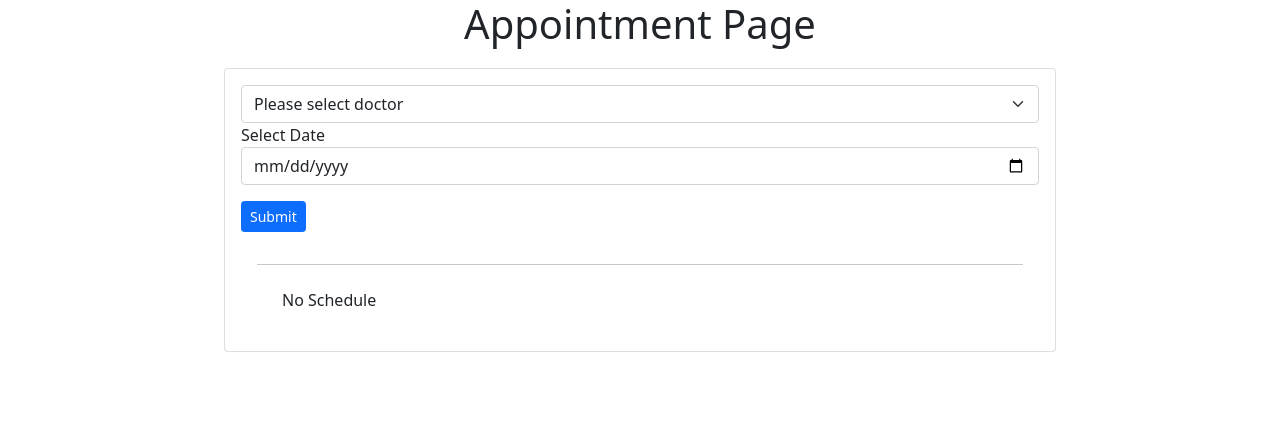
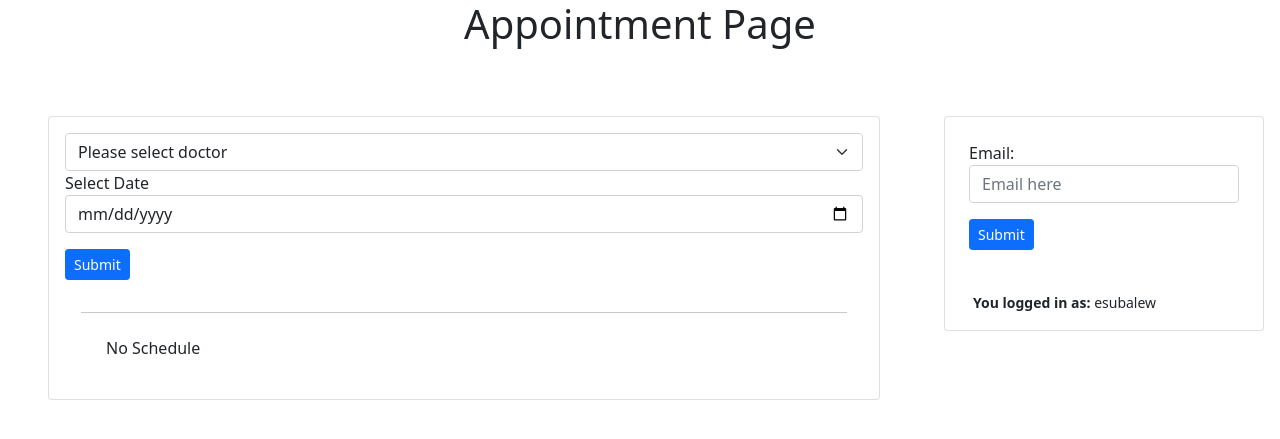
Before and after one commit to esubalew-gosaye/Appointment-Handler, a Django app: template templates/appointment/index.html in a window 1280 px wide. Shown: the top 439 px of the page. Run offline with Django 4.2, Linux system fonts and the light colour scheme; the template is opened without the code that fills it: values that come from a table or form of the project are taken from there, others are empty; data comes from the database, SQL or seed files in the repository; both versions use the stored data as it was after the commit; some libraries are stand-ins or nearby versions.

Commit message:
login page added.

```diff
--- a/appointment/admin.py
+++ b/appointment/admin.py
@@ -5,3 +5,4 @@
 
 admin.site.register(Doctor)
 admin.site.register(Schedule)
+admin.site.register(Patient)
--- a/appointment/models.py
+++ b/appointment/models.py
@@ -1,4 +1,5 @@
 from django.db import models
+
 
 # Create your models here.
 
@@ -15,6 +16,7 @@
     def __str__(self):
         return self.email
 
+
 class Schedule(models.Model):
     doctor = models.ForeignKey(Doctor, on_delete=models.CASCADE, blank=True, null=True)
     schedule = models.CharField(max_length=200, blank=True, null=True)
@@ -22,7 +24,8 @@
     is_booked = models.BooleanField(default=False)
 
     def __str__(self):
-        return str(self.date) +" "+ self.doctor.email
+        return str(self.date) + " " + self.doctor.email + " " + self.schedule
+
 
 class Patient(models.Model):
     name = models.CharField(max_length=200, blank=True, null=True)
--- a/templates/appointment/index.html
+++ b/templates/appointment/index.html
@@ -8,7 +8,7 @@
     <meta name="viewport" content="width=device-width, initial-scale=1.0">
     <link rel="stylesheet" href="{% static 'css/bootstrap.css' %}">
     <script src="{% static 'js/bootstrap.js' %}"></script>
-    <title>Appointment Manager</title>
+    <title>Appointment Manager </title>
     <style>
         .container .row .col a {
             margin-bottom: 7px;
@@ -23,20 +23,34 @@
 </head>
 
 <body>
-    <h1 class="title">Appointment Page</h1>
-    <div class="card w-65 m-auto" style="width:65%">
+<h1 class="title">Appointment Page </h1>
+
+<div class="card w-65 m-lg-5" style="width:65%; display: inline-flex">
     <div class="p-3">
-            <form action="" method="post">
-                {% csrf_token %}
+        <form action="" method="get">
+            {#                    {% for doctor in doctors %}#}
+            {#                        <div class="btn alert-secondary">{{ doctor.id }} | {{ get.doctor|add:"0" }}</div>#}
+            {#                        {% if doctor.id == get.doctor|floatformat:'0' %}#}
+            {#                            <div class="btn alert-warning">#}
+            {#                                NAME#}
+            {#                            </div>#}
+            {#                        {% endif %}#}
+            {#                    {% endfor %}#}
+
             <select class="form-select" name="doctor" id="select2" aria-label="Default select example">
                 <option selected disabled>Please select doctor</option>
+
                 {% for doctor in doctors %}
-                    <option value="{{ doctor.id }}">{{ doctor.email }}</option>
+                    <option value="{{ doctor.id }}" {% if doctor.id == get.doctor|add:'0' %}
+                            selected {% endif %}>{{ doctor.email }}</option>
                 {% endfor %}
+
             </select>
             <label for="date-input">Select Date</label>
+            {#  Date Input Format: YYYY-MM-DD             #}
+            {#  Header Input Format: YYYY-MM-DD          #}
             <input class="dpicker form-control" type="date" name="sp_date" id="date-input"
-                    placeholder="Disabled input" aria-label="input example">
+                   placeholder="Disabled input" value="{{ get.sp_date }}" aria-label="input example">
             <input type="submit" name="list_schedule" value="Submit" class="btn btn-sm btn-primary mt-3">
         </form>
         <div class="card-body">
@@ -46,12 +60,12 @@
                     {% for date in dates %}
                         <div class="col col-md-3 col-md-4">
                             <div class="btn sm">
-                                {{date}}
+                                {{ date }}
                             </div>
                             {% for schedule in schedules %}
                                 {% if schedule.date == date %}
-                                <a class="btn alert-info sm"href="#"style="display: block;">
-                                    {{schedule.schedule}}
+                                    <a class="btn alert-info sm" href="#" style="display: block;">
+                                        {{ schedule.schedule }}
                                     </a>
                                 {% endif %}
 
@@ -62,21 +76,34 @@
                             <div class="btn sm">
                                 No Schedule
                             </div>
+                        </div>
                     {% endfor %}
                 </div>
             </div>
         </div>
 
     </div>
+</div>
+<div class="card w-25 mt-5 me-3" style="float: right;">
+        <form action="" method="post" class="p-4">
+            {% csrf_token %}
+            <label for="email-input">Email: </label>
+            <input class="form-control" type="email" name="email" id="email-input"
+                   placeholder="Email here" value="" aria-label="input example">
+            <input type="submit" name="login" value="Submit" class="btn btn-sm btn-primary mt-3">
+        </form>
+        <div class="card-body">
+            <div class="container">
+                <div class="row">
+                    <div>
+                        <small><b>You logged in as:</b> esubalew</small>
+                    </div>
+                </div>
+            </div>
+        </div>
 
     </div>
 <script src="{% static 'js/jquery.min.js' %}"></script>
-
-    <script type="text/javascript">
-        $('.dpicker').datepicker({
-            dateFormat: 'dd/mm/yy'
-        });
-    </script>
 </body>
 
 </html>
```
Also changed, not shown: appointment/views.py (+42 -13 lines), appointment/migrations/0006_patient.py (added), db.sqlite3, 1 other file. Lines whose indentation alone changed are shown as unchanged.
